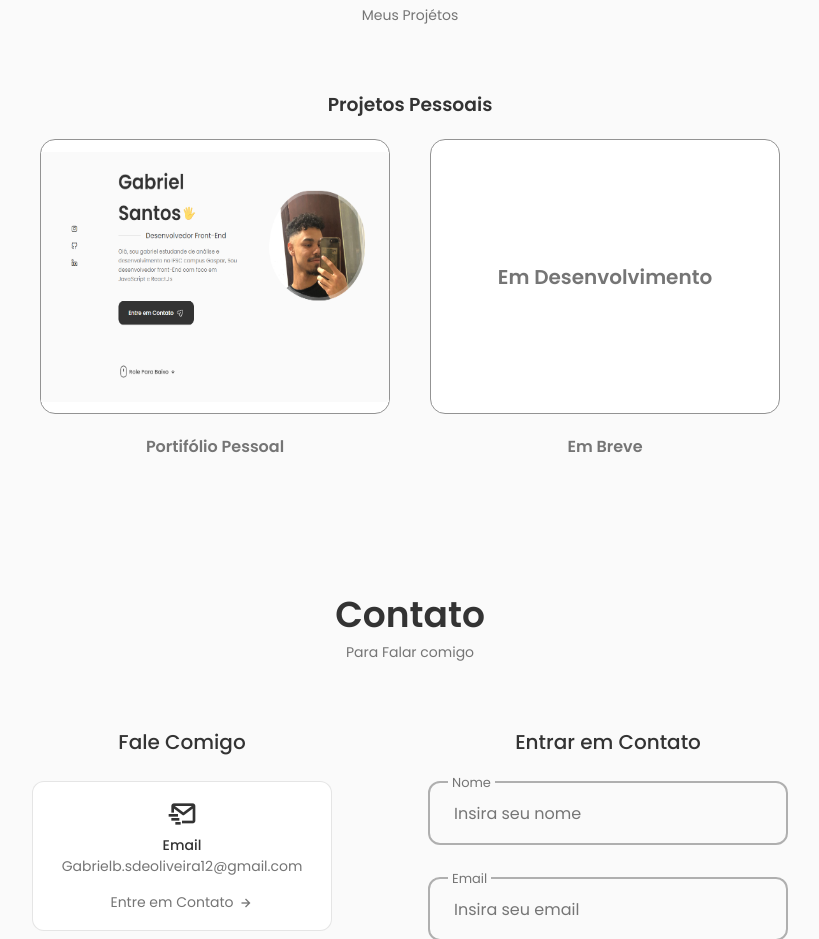
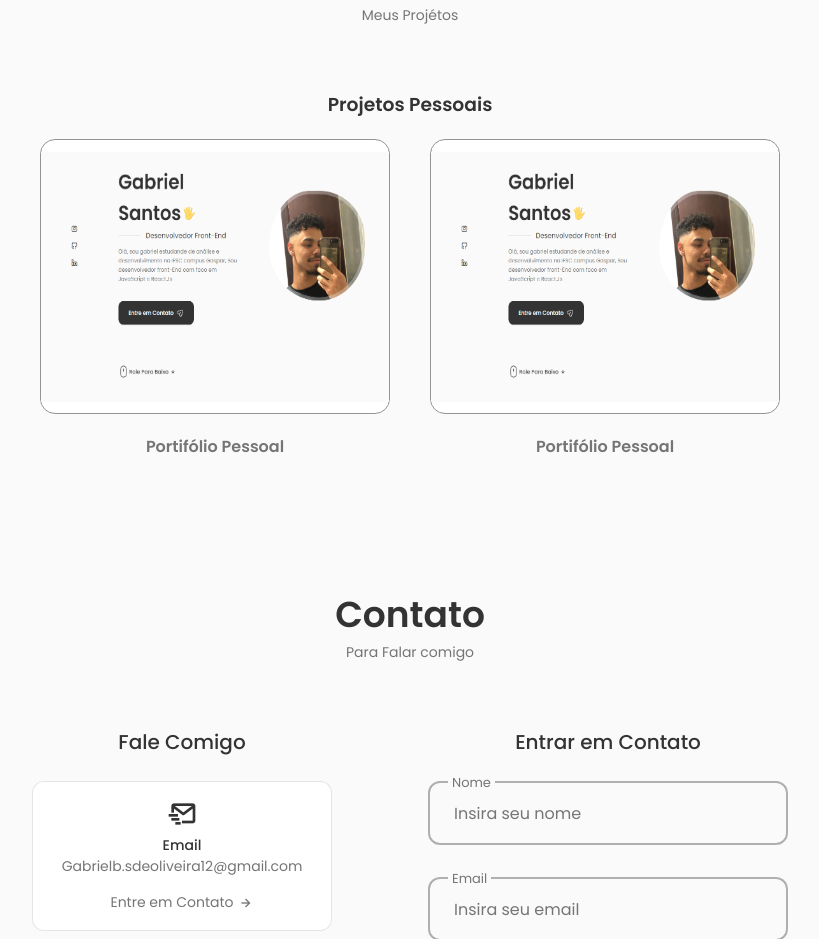
Before and after one commit to BielBatemarque/Portifolio, a React (Create React App) app: page / in a window 1280 px wide. Shown: the part 3440-4379 px from the top of the page, without its empty margins (230-1049 px from the left). Built offline with nearby package versions, Linux system fonts and the light colour scheme.

Commit message:
salvando as imangens em variaveis

```diff
--- a/src/components/Portifolio/index.jsx
+++ b/src/components/Portifolio/index.jsx
@@ -1,5 +1,7 @@
 import './Componente.css';
 import Port from '../../assets/port.png';
+import reactSkils from '../../assets/reactSkills.png';
+import conveniencia from '../../assets/conveniencia.png';
 import { useState } from 'react';
 
 export const Componente = () => {
@@ -9,6 +11,9 @@ export const Componente = () => {
     const [text2, setText2] = useState('');
     const [flag3, setFlag3] = useState(false);
     const [text3, setText3] = useState('');
+    const [flag4, setFlag4] = useState(false);
+    const [text4, setText4] = useState('');
+
 
 
     return(
@@ -42,11 +47,27 @@ export const Componente = () => {
                         <h4 className="descricaoBlobo" >Portifólio Pessoal</h4>
                     </div>
 
-                    <div className="bloco2">
-                        <div className="conteudoBloco2">
-                            <h4>Em Desenvolvimento</h4>
+                    <div className="bloco1">
+                        <div className="conteudoBloco" onMouseEnter={() => setFlag1(true)} onMouseLeave={() => setFlag1(false)}>
+                            { flag1 === true ?
+                                <div className='conteudoSobre'>
+                                    <div className='tecnologias'>
+                                    <h4 className='title'>Portifólio Pessoal</h4>
+                                        <h4 className='desc'>Técnologias Utilizadas</h4>
+                                        <ul className='teclist'>
+                                        <i className="uil uil-react icon icon-react" onMouseEnter={() => setText('React.Js')}></i>
+                                        <i className="uil uil-java-script icon icon-js" onMouseEnter={() => setText('JavaScript')}></i>
+                                        <i className="uil uil-css3-simple icon icon-css" onMouseEnter={() => setText('Css')}></i>
+                                        </ul>
+                                    </div>
+                                        <h3 className='descTEc'>{text}</h3>
+                                </div>
+                                :
+                                <img src={Port} alt="Portifólio Pes'soa" className='imgb1'/>
+
+                        }
                         </div>
-                        <h4 className="descricaoBlobo">Em Breve</h4>
+                        <h4 className="descricaoBlobo" >Portifólio Pessoal</h4>
                     </div>
                 </div>
             </div>
```
Also changed, not shown: src/assets/conveniencia.png (added), src/assets/reactSkills.png (added).
